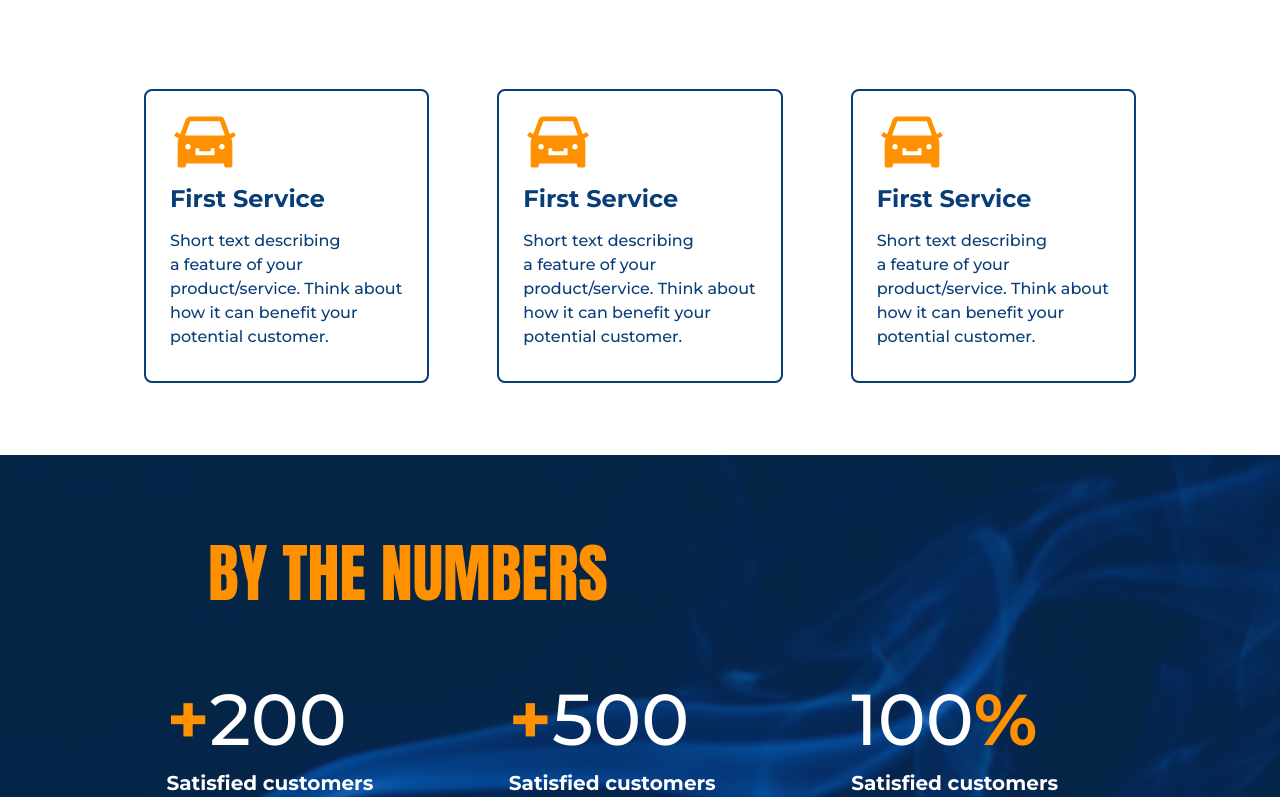
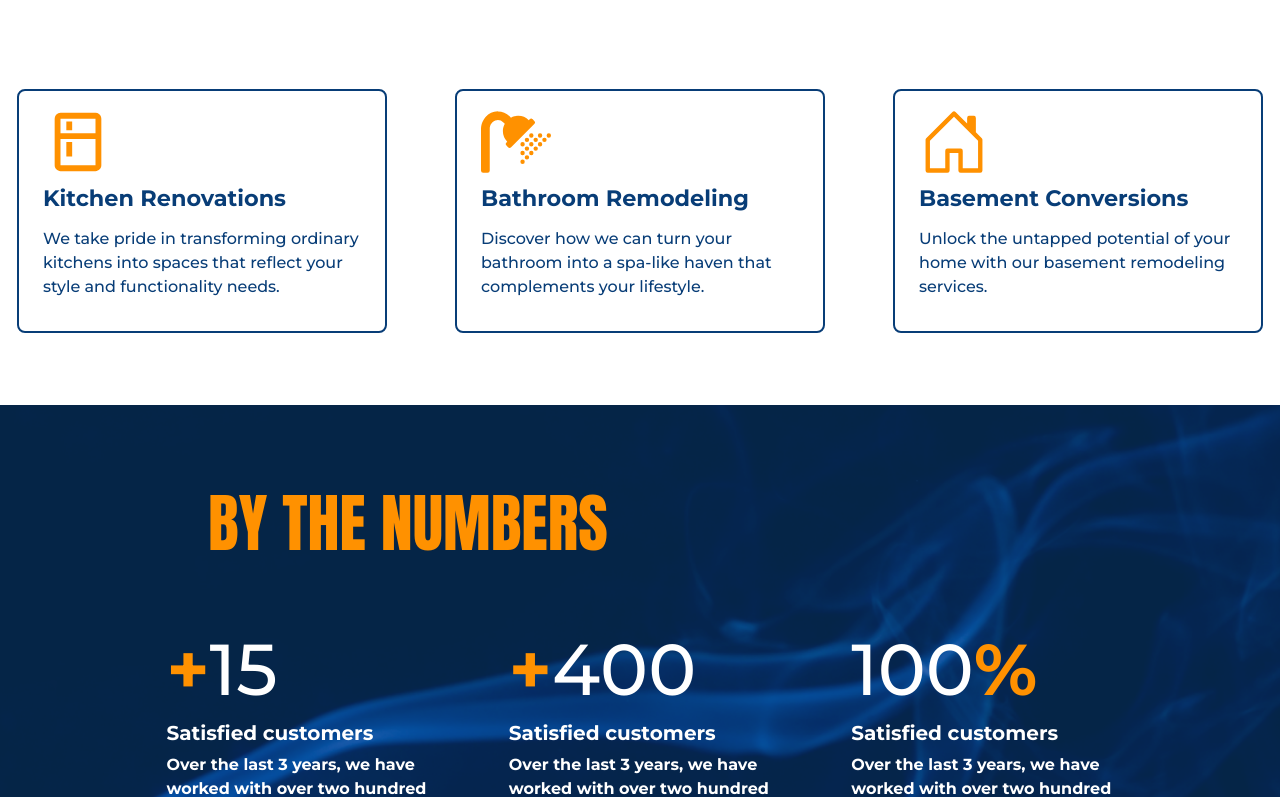
Before and after one commit to 93Belen/JConstruction, a Next.js app: page / in a window 1280 px wide. Shown: the part 901-1698 px from the top of the page. Built offline with nearby package versions, Linux system fonts and the light colour scheme.

Commit message:
home services

```diff
--- a/app/page.tsx
+++ b/app/page.tsx
@@ -2,7 +2,9 @@
 
 import ContactButton from "./components/ContactButton";
 import { anton } from "./layout";
-import { AiFillCar } from 'react-icons/ai'
+import { MdOutlineKitchen } from 'react-icons/md'
+import { FaShower } from 'react-icons/fa'
+import { BsHouseDoor } from 'react-icons/bs'
 import { selectedLanguage as headers } from "components/content/headers";
 import { useWebStore } from "./state/store";
 import { selectedLanguage } from "components/content/text/home";
@@ -48,24 +50,24 @@ export default function Home() {
           <h2 className={`${anton.className} text-blue text-center md:text-[4rem] text-[3.5rem]`}>{contentHeader.home.h2}</h2>
           <div className='flex flex-col md:flex-row justify-center lg:w-[80%] xl:gap-9 max-w-[1200px] m-auto md:py-14'>
           <div className='flex flex-col gap-10 p-3'>
-              <div className='border-blue border-2 rounded-md px-4 py-3 flex flex-col gap-2 text-blue'>
-                  <AiFillCar className='text-[70px] text-orange'/>
-                  <h4 className='font-bold'>First Service</h4>
-                  <p>Short text describing a feature of your product/service. Think about how it can benefit your potential customer. </p>
+              <div className='border-blue border-2 rounded-md px-4 py-3 flex flex-col gap-2 text-blue h-full xl:w-[370px]'>
+                  <MdOutlineKitchen className='text-[70px] text-orange'/>
+                  <h4 className='font-bold text-[1.4rem]'>{content.services.a.name}</h4>
+                  <p>{content.services.a.p}</p>
               </div>
           </div>
           <div className='flex flex-col gap-10 p-3'>
-              <div className='border-blue border-2 rounded-md px-4 py-3 flex flex-col gap-2 text-blue'>
-                  <AiFillCar className='text-[70px] text-orange'/>
-                  <h4 className='font-bold'>First Service</h4>
-                  <p>Short text describing a feature of your product/service. Think about how it can benefit your potential customer. </p>
+              <div className='border-blue border-2 rounded-md px-4 py-3 flex flex-col gap-2 text-blue h-full xl:w-[370px]'>
+                  <FaShower className='text-[70px] text-orange'/>
+                  <h4 className='font-bold text-[1.4rem]'>{content.services.b.name}</h4>
+                  <p>{content.services.b.p}</p>
               </div>
           </div>
           <div className='flex flex-col gap-10 p-3'>
-              <div className='border-blue border-2 rounded-md px-4 py-3 flex flex-col gap-2 text-blue'>
-                  <AiFillCar className='text-[70px] text-orange'/>
-                  <h4 className='font-bold'>First Service</h4>
-                  <p>Short text describing a feature of your product/service. Think about how it can benefit your potential customer. </p>
+              <div className='border-blue border-2 rounded-md px-4 py-3 flex flex-col gap-2 text-blue h-full xl:w-[370px]'>
+                  <BsHouseDoor className='text-[70px] text-orange'/>
+                  <h4 className='font-bold text-[1.4rem]'>{content.services.c.name}</h4>
+                  <p>{content.services.c.p}</p>
               </div>
           </div>
           </div>
@@ -77,7 +79,7 @@ export default function Home() {
           <div className='text-white font-bold font-mono'>
             <h3 className='text-[4.5rem]'>
               <span className='text-orange font-bold'>+</span>
-              200
+              15
             </h3>
             <h4 className='font-bold text-[1.25rem]'>Satisfied customers</h4>
             <p className='text-[1rem]'>Over the last 3 years, we have worked with over
@@ -86,7 +88,7 @@ export default function Home() {
           <div className='text-white font-bold font-mono'>
             <h3 className='text-[4.5rem]'>
               <span className='text-orange font-bold'>+</span>
-              500
+              400
             </h3>
             <h4 className='font-bold text-[1.25rem]'>Satisfied customers</h4>
             <p className='text-[1rem]'>Over the last 3 years, we have worked with over
--- a/content/text/home.ts
+++ b/content/text/home.ts
@@ -1,41 +1,44 @@
 const spanish = {
-    slogan: '',
+    slogan: '', // Your translation of the slogan here
+
     services: {
         a: {
-            name: '',
-            p: ''
+            name: 'Renovaciones de Cocina',
+            p: 'Nos enorgullece transformar cocinas ordinarias en espacios que reflejen su estilo y necesidades.'
         },
         b: {
-            name: '',
-            p: ''
+            name: 'Remodelación de Baños',
+            p: 'Descubra cómo podemos convertir su baño en un spa que complemente su estilo de vida.'
         },
         c: {
-            name: '',
-            p: ''
+            name: 'Conversión de Sótanos',
+            p: 'Descubra el potencial oculto de su hogar con nuestros servicios de remodelación de sótanos.'
         },
     },
-    numbers : {
+
+    numbers: {
         a: {
-            name: '',
-            p: ''
+            name: 'Experiencia en Remodelación',
+            p: '' // Your translation of the description here
         },
         b: {
-            name: '',
-            p: ''
+            name: 'Proyectos Realizados',
+            p: '' // Your translation of the description here
         },
         c: {
-            name: '',
-            p: ''
+            name: 'Satisfacción del Cliente',
+            p: '' // Your translation of the description here
         },
     }
-}
+};
+
 
  const english = {
     slogan: '',
     services: {
         a: {
             name: 'Kitchen Renovations',
-            p: 'We take pride in transforming ordinary kitchens into stunning spaces that reflect your style and functionality needs.'
+            p: 'We take pride in transforming ordinary kitchens into spaces that reflect your style and functionality needs.'
         },
         b: {
             name: 'Bathroom Remodeling',
```
